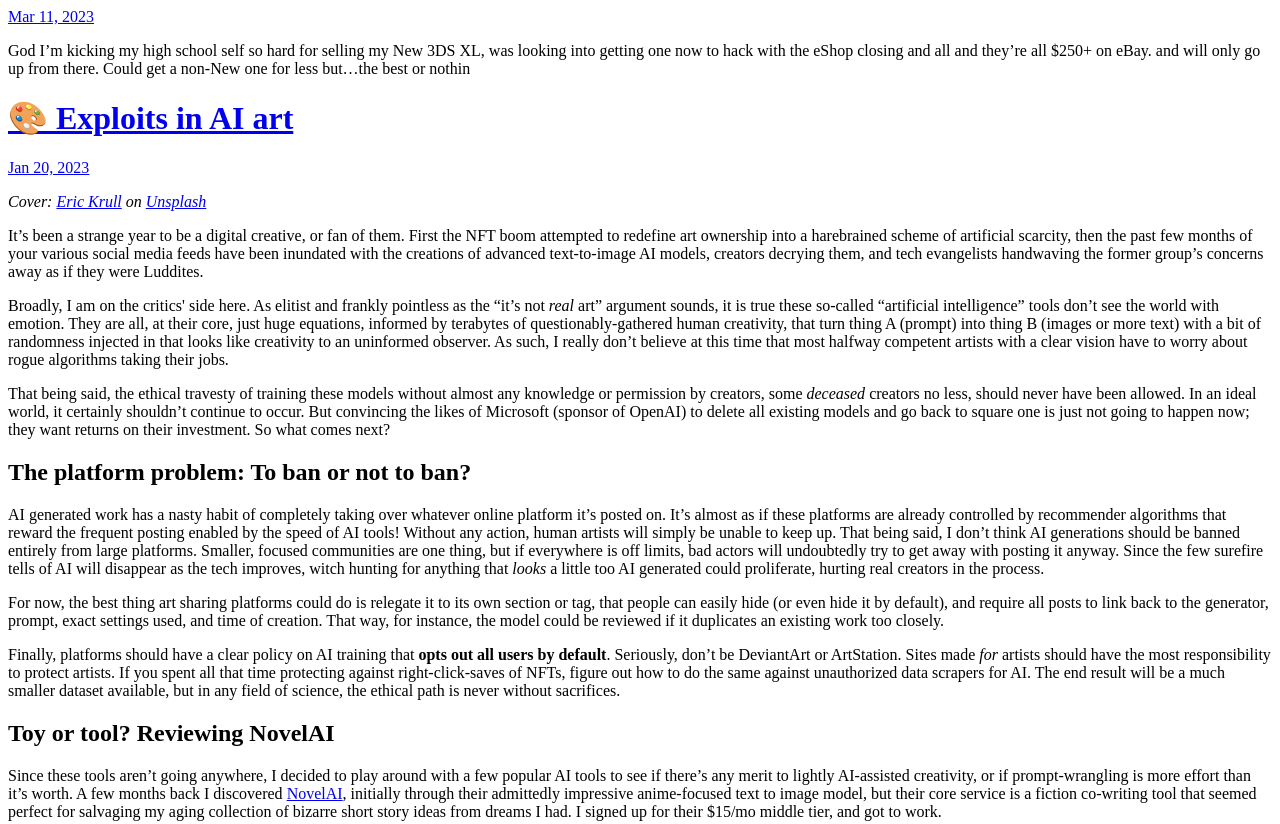
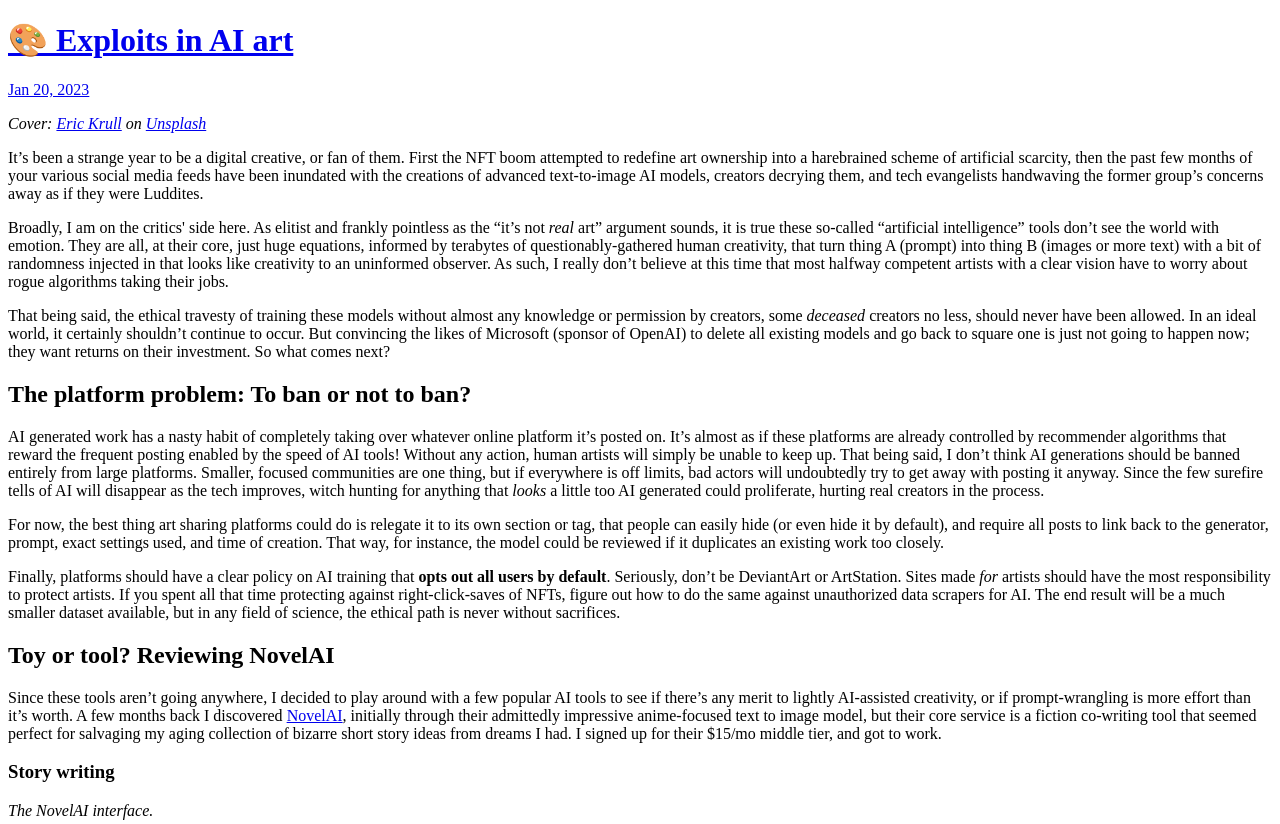
Before and after one commit to emiabo/library-microblog, a plain HTML site: page index.html in a window 1280 px wide. Shown: the top 824 px of the page. Drawn offline with Linux system fonts and the light colour scheme.

Commit message:
Archiving from Micro.blog.

```diff
--- a/index.html
+++ b/index.html
@@ -21,17 +21,6 @@
 <div class="h-feed">
 
 
-
-	  <div class="h-entry">
-
-
-		<a href="https://library.emiabo.com/2023/03/11/god-im-kicking.html" class="u-url"><time class="dt-published" datetime="2023-03-11 22:23:44 -0700">Mar 11, 2023</time></a>
-
-		<div class="e-content">
-			 <p>God I’m kicking my high school self so hard for selling my New 3DS XL, was looking into getting one now to hack with the eShop closing and all and they’re all $250+ on eBay. and will only go up from there. Could get a non-New one for less but…the best or nothin</p>
-
-		</div>
-	  </div>
 
 	  <div class="h-entry">
 
```
